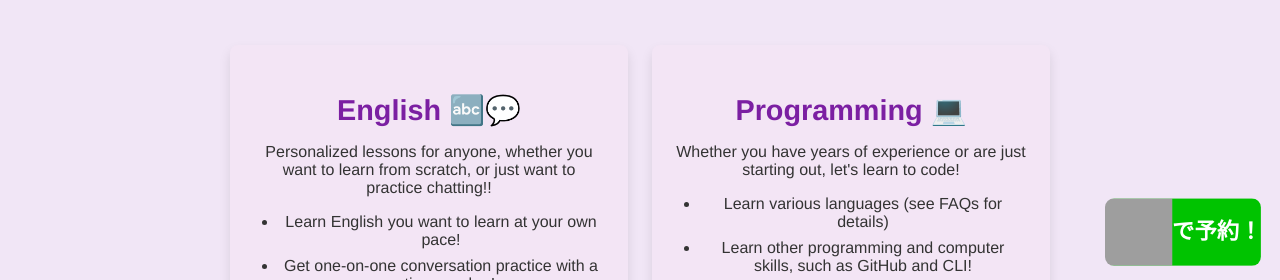
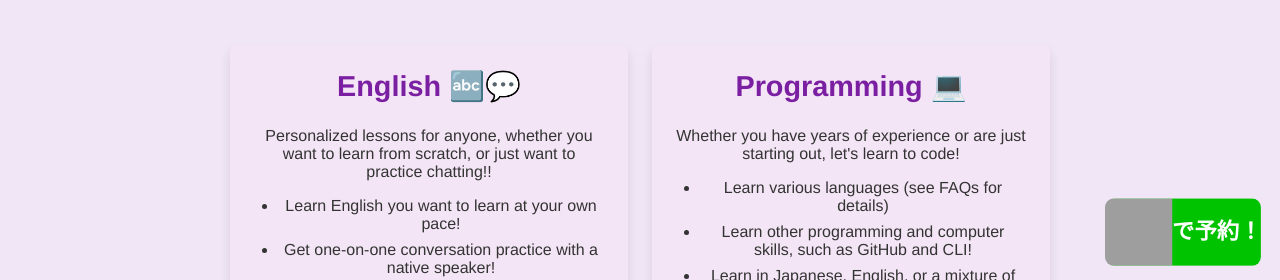
Before and after one commit to cjbell630/tutoring-site, an Astro site: page / in a window 1280 px wide. Shown: the part 506-786 px from the top of the page. Built offline with nearby package versions, Linux system fonts and the light colour scheme; Astro itself is replaced by a stand-in of ours; grey boxes are pictures that could not be loaded.

Commit message:
adjust padding on cards

```diff
--- a/src/components/SubjectCard.astro
+++ b/src/components/SubjectCard.astro
@@ -33,7 +33,8 @@ const {title, description, bullets, detailsTarget} = Astro.props;
     .card h2 {
         color: #7B1FA2; /* Darker Purple */
         font-size: 1.8rem;
-        margin-bottom: 1rem;
+        margin-bottom: 1.5rem;
+        margin-top: 0rem;
     }
 
     .card p {
```
